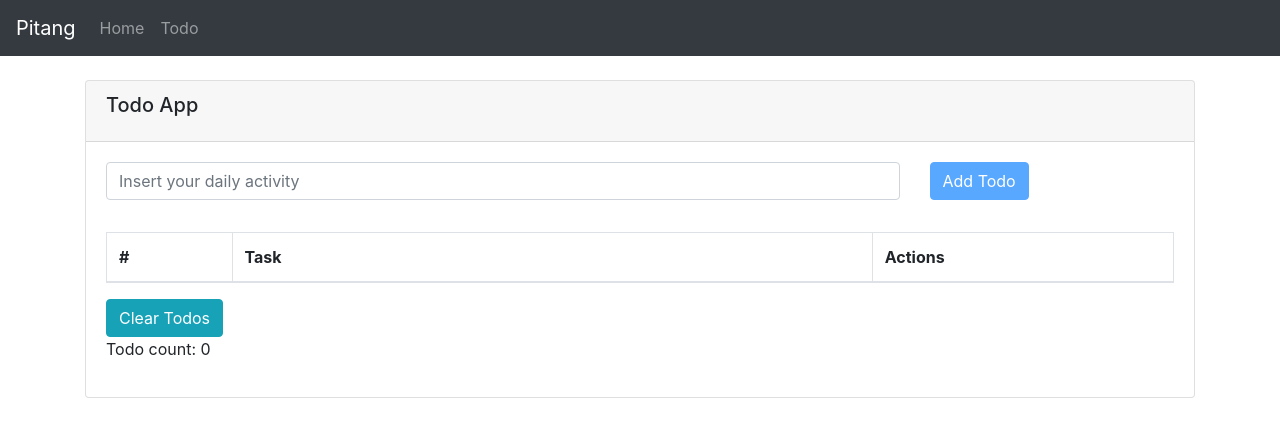
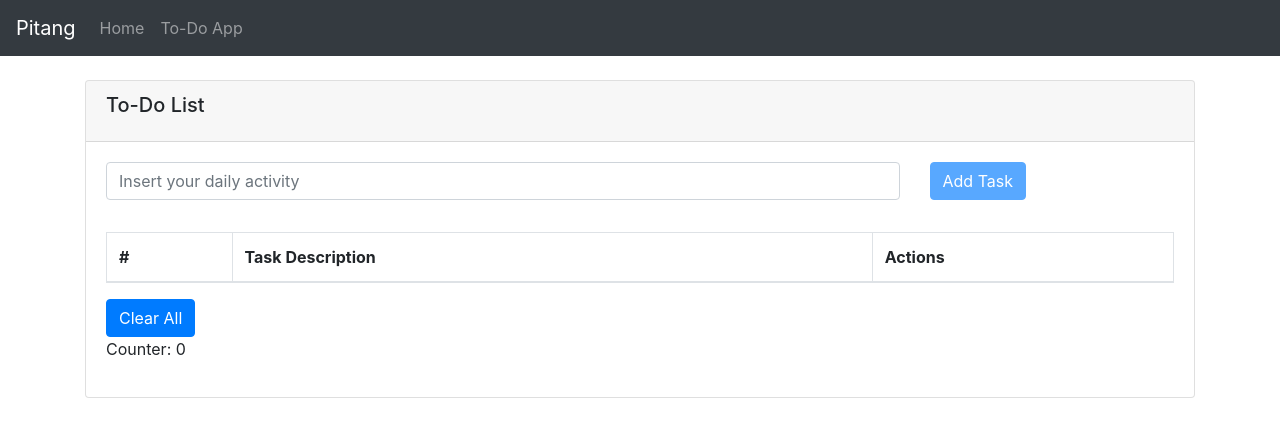
Before and after one commit to kevenleone/pit-01, a React (Create React App) app: page /todo in a window 1280 px wide. Shown: the top 434 px of the page. Built offline with nearby package versions, Linux system fonts and the light colour scheme.

Commit message:
text and style changes

```diff
--- a/src/components/Todo/TodoForm.jsx
+++ b/src/components/Todo/TodoForm.jsx
@@ -10,7 +10,7 @@ export default function TodoForm({ todos, setTodos }) {
     event.preventDefault();
 
     if (!todo.trim()) {
-      return alert('Todo vazio');
+      return alert('To-Do vazio');
     }
 
     setTodos([
@@ -37,7 +37,7 @@ export default function TodoForm({ todos, setTodos }) {
           </Form.Group>
         </Col>
         <Col>
-          <Button disabled={!todo.trim()} type="submit">Add Todo</Button>
+          <Button disabled={!todo.trim()} type="submit">Add Task</Button>
         </Col>
       </Row>
     </Form>
--- a/src/components/Todo/TodoList.jsx
+++ b/src/components/Todo/TodoList.jsx
@@ -62,7 +62,7 @@ const TodoList = ({ setTodos, todos = [] }) => {
         <thead>
           <tr>
             <th>#</th>
-            <th width="60%">Task</th>
+            <th width="60%">Task Description</th>
             <th>Actions</th>
           </tr>
         </thead>
@@ -103,7 +103,7 @@ const TodoList = ({ setTodos, todos = [] }) => {
         title={editTodo?.name}
       >
         <Form.Group>
-          <Form.Label>Todo Name</Form.Label>
+          <Form.Label>New Task Name:</Form.Label>
           <Form.Control
             value={text}
             onChange={({ target: { value } }) => setText(value)}
--- a/src/pages/Todo/index.jsx
+++ b/src/pages/Todo/index.jsx
@@ -8,20 +8,21 @@ export default function index() {
   const [todos, setTodos] = useState([]);
 
   return (
-    <Page title="Todo App">
+    <Page title="To-Do List">
 
       <TodoForm todos={todos} setTodos={setTodos} />
       <TodoList todos={todos} setTodos={setTodos} />
 
       <button
+        //disabled={undefined}
         type="button"
-        className="btn btn-info"
+        className="btn btn-primary"
         onClick={() => setTodos([])}
       >
-        Clear Todos
+        Clear All
       </button>
 
-      <p>{`Todo count: ${todos.length}`}</p>
+      <p>{`Counter: ${todos.length}`}</p>
     </Page>
   );
 }
--- a/src/routes.jsx
+++ b/src/routes.jsx
@@ -11,7 +11,7 @@ const routes = [{
   path: '/',
 }, {
   component: Todo,
-  name: 'Todo',
+  name: 'To-Do App',
   path: '/todo',
 }];
 
```
